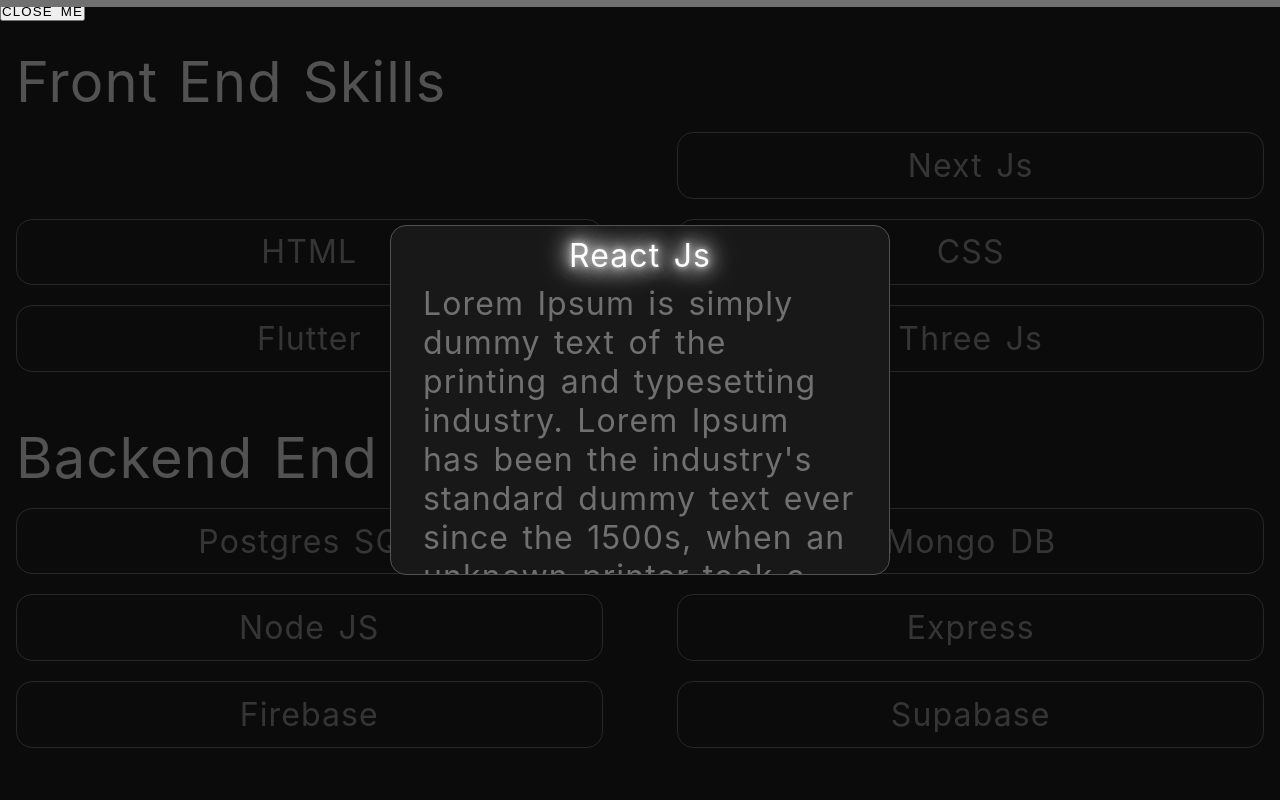
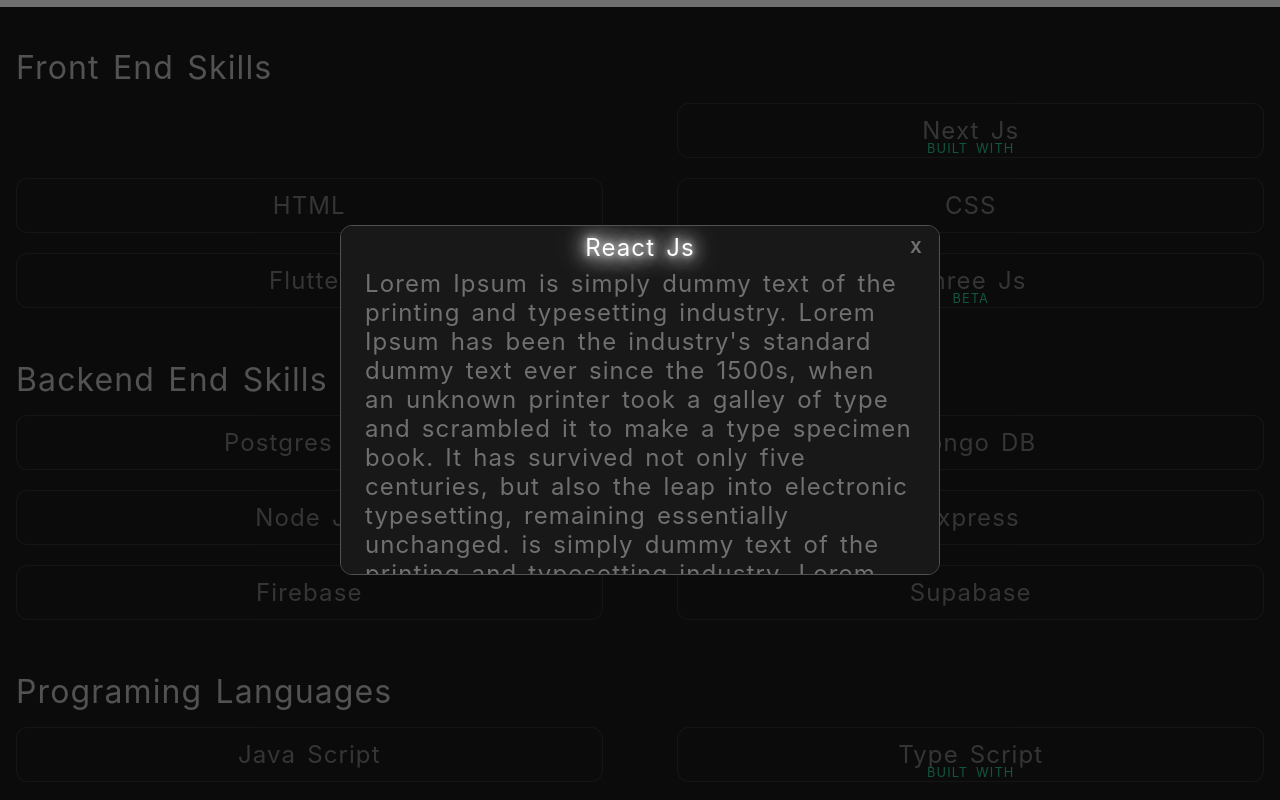
Before and after one commit to samsurya336/SURYA-Front-End-Developer, a Next.js app: page / in a window 1280 px wide. Both pictures are taken after a click on the element "React Js". Shown: the top 800 px of the page. Built offline with nearby package versions, Linux system fonts and the light colour scheme.

Commit message:
skill popUp

```diff
--- a/components/skills/skillInfoPopUp/skillInfoPopUp.module.css
+++ b/components/skills/skillInfoPopUp/skillInfoPopUp.module.css
@@ -11,7 +11,7 @@
 .skill_info_popUp_card {
   position: absolute;
   /* width: 90%; */
-  max-width: 500px;
+  max-width: 600px;
   border-radius: 8px;
   height: 350px;
   background-color: var(--black-700);
@@ -21,7 +21,7 @@
   border: 1px solid var(--grey-lite-200);
 
   font-size: var(--fs-400);
-  overflow: hidden;
+  overflow: scroll;
   /* top: 50%;
   left: 50%;
   transform: translate(-50%, -50%); */
@@ -35,6 +35,13 @@
   transition: color 0.5s linear, text-shadow 0.5s linear;
 }
 
-.skill_info_popUp_card > p{
+.skill_info_popUp_card > h4 {
+  position: absolute;
+  font-size: var(--fs-200);
+  top: 0.7em;
+  right: 1em;
+}
+
+.skill_info_popUp_card > p {
   padding: 0 1em;
 }
--- a/components/skills/skillInfoPopUp/skillInfoPopUp.tsx
+++ b/components/skills/skillInfoPopUp/skillInfoPopUp.tsx
@@ -1,4 +1,6 @@
 import React, { useEffect, useRef, ReactElement, RefObject, MutableRefObject } from 'react'
+import Image from 'next/image'
+import flutterPng from '../../../public/assets/skills/Flutter_logo.png'
 import styles from './skillInfoPopUp.module.css'
 
 export let skillPopUpRefGlob: RefObject<HTMLDivElement>;
@@ -31,6 +33,18 @@
             cardStyle.left = `${rect.left}px`;
             cardStyle.height = `${skillTileHeight}px`;
             cardStyle.width = `${skillTileWidth}px`;
+
+
+            //BELOW CODE IS FOR ANIMATION ITH SCALE
+            // const popUpCardFullWidth:number = 0.9 * document.body.offsetWidth;
+            // const scaleY:number = 1 - ((350 - skillTileHeight) / 350);
+            // const scaleX:number = 1 - ((popUpCardFullWidth - skillTileWidth) / popUpCardFullWidth);
+            // cardStyle.height = `350px`;
+            // cardStyle.width = `${popUpCardFullWidth}px`;
+            // cardStyle.transformOrigin = 'top left';
+            // cardStyle.transform = `scale(${scaleX},${scaleY})`;
+
+
             (skillPopUpRefGlob.current?.children[1].children[0] as HTMLDivElement).textContent = title;
 
             setTimeout(() => {
@@ -47,7 +61,11 @@
                 cardStyle.top = '50%';
                 cardStyle.left = '50%';
                 cardStyle.transform = 'translate(-50%, -50%)';
-            }, 100);
+                cardStyle.overflow = 'scroll'
+
+                //BELOW CODE IS FOR ANIMATION ITH SCALE
+                // cardStyle.transform = `scale(1)`;
+            }, 30);
 
 
 
@@ -72,6 +90,7 @@
             const skillTileHeight = (currentSkillRef.current as HTMLDivElement).offsetHeight;
             const skillTileWidth = (currentSkillRef.current as HTMLDivElement).offsetWidth;
 
+            cardStyle.overflow = 'hidden'
             cardStyle.transform = 'translate(0, 0)';
             cardStyle.top = `${rect.top}px`;
             cardStyle.right = `${rect.right}px`;
@@ -79,6 +98,15 @@
             cardStyle.left = `${rect.left}px`;
             cardStyle.height = `${skillTileHeight}px`;
             cardStyle.width = `${skillTileWidth}px`;
+
+            //BELOW CODE IS FOR ANIMATION ITH SCALE
+            // const popUpCardFullWidth:number = 0.9 * document.body.offsetWidth;
+            // const scaleY:number = 1 - ((350 - skillTileHeight) / 350);
+            // const scaleX:number = 1 - ((popUpCardFullWidth - skillTileWidth) / popUpCardFullWidth);
+            // cardStyle.height = `350px`;
+            // cardStyle.width = `${popUpCardFullWidth}px`;
+            // cardStyle.transform = `scale(${scaleX},${scaleY})`;
+
 
             // function SkillTitleComp() > Title Text Component
             // Dim and Scale Down The Title Text
@@ -90,7 +118,7 @@
                 (skillPopUpRefGlob.current as HTMLDivElement ).style.display = "none";
                 cardStyle.transition = 'none';
                 (currentSkillRef.current as HTMLDivElement).style.opacity = '1';
-            }, 320);
+            }, 250);
 
         }
 }
@@ -113,14 +141,17 @@
 
     return (
         <div ref={skillPopUpRef} className={styles.skill_info_popUp_wrapper}>
-            <button onClick={closeMe}> CLOSE ME </button>
+            {/* <button onClick={closeMe}> CLOSE ME </button> */}
+            <span />
             <div className={styles.skill_info_popUp_card}>
                 <h6>
                     React JS
                 </h6>
-                <p>
-                Lorem Ipsum is simply dummy text of the printing and typesetting industry. Lorem Ipsum has been the industry's standard dummy text ever since the 1500s, when an unknown printer took a galley of type and scrambled it to make a type specimen book. It has survived not only five centuries, but also the leap into electronic typesetting, remaining essentially unchanged.
-                </p>
+                <h4 onClick={closeMe}>X</h4>
+                    {/* <Image src={flutterPng} /> */}
+                    <p>
+                    Lorem Ipsum is simply dummy text of the printing and typesetting industry. Lorem Ipsum has been the industry's standard dummy text ever since the 1500s, when an unknown printer took a galley of type and scrambled it to make a type specimen book. It has survived not only five centuries, but also the leap into electronic typesetting, remaining essentially unchanged.  is simply dummy text of the printing and typesetting industry. Lorem Ipsum has been the industry's standard dummy text ever since the 1500s, when an unknown printer took a galley of type and scrambled it to make a type specimen book. It has survived not only five centuries, but also the leap into electronic typesetting, remaining essentially unchanged.
+                    </p>
             </div>
         </div>
     )
--- a/components/skills/skillTile/skillTile.module.css
+++ b/components/skills/skillTile/skillTile.module.css
@@ -3,18 +3,19 @@
   width: 100%;
   flex-basis: 47%;
   /* height: var(--height); */
-  padding: 0.4em 0;
+  padding: 0.5em 0;
   position: relative;
   background-color: var(--black-700);
   margin-bottom: 20px;
   border-radius: 0.5em;
-  border: 1px solid var(--grey-lite-200);
+  border: 0.5px solid #3d3d3d98;
   /* overflow: hidden; */
   transition: opacity 0.3s ease-in-out;
   position: relative;
   text-align: center;
   font-size: var(--fs-400);
 }
+
 /*
 .skill_tile_wrapper::after {
   position: absolute;
@@ -168,14 +169,15 @@
 
 .skill_tag {
   position: absolute;
-  top: 4px;
-  right: 10px;
+  bottom: 0;
+  left: 50%;
   width: fit-content;
-  color: var(--black-700);
-  padding: 0.3em 0.7em;
+  color: rgb(36, 180, 126);
+  padding: 0.1em 0.5em;
   border-radius: 0.2rem;
-  font-size: 0.5rem;
-  background: rgb(36, 180, 126);
+  font-size: var(--fs-100);
+  transform: translateX(-50%);
+  /* background: rgb(36, 180, 126);
   background: linear-gradient(
     131deg,
     rgba(36, 180, 126, 1) 0%,
@@ -185,7 +187,7 @@
     rgba(36, 180, 126, 1) 100%
   );
   background-size: 300% 100%;
-  animation: skill_tag_shine_anime 20s linear infinite forwards;
+  animation: skill_tag_shine_anime 20s linear infinite forwards; */
 }
 
 @-webkit-keyframes skill_tag_shine_anime {
--- a/components/skills/skillTile/skillTile.tsx
+++ b/components/skills/skillTile/skillTile.tsx
@@ -93,6 +93,13 @@
         <div ref={skillsTileRef} className={styles.skill_tile_wrapper} onClick={toggleCard}>
             {props.title}
 
+        {
+            props.tag &&
+            <div className={styles.skill_tag}>
+                {props.tag}
+            </div>
+        }
+
         </div>
     )
 
--- a/components/skills/skills.module.css
+++ b/components/skills/skills.module.css
@@ -1,6 +1,6 @@
 .skill_section_wrapper {
   margin-bottom: var(--bottom-gap);
-  position: relative;
+  /* position: relative; */
 }
 
 .skill_section_wrapper:hover .skill_info_wrapper {
--- a/pages/index.tsx
+++ b/pages/index.tsx
@@ -28,8 +28,8 @@
 
 
         <Skills title={'Front End Skills'}>
-            <SkillTile title={'React Js'} tag={'CURRENT'} />
-            <SkillTile title={'Next Js'} runningText={'Yes this project is built with NEXT JS'}/>
+            <SkillTile title={'React Js'} />
+            <SkillTile title={'Next Js'} tag={'BUILT WITH'} runningText={'Yes this project is built with NEXT JS'}/>
             <SkillTile title={'HTML'} />
             <SkillTile title={'CSS'} />
             <SkillTile title={'Flutter'} />
@@ -43,6 +43,19 @@
             <SkillTile title={'Express'} />
             <SkillTile title={'Firebase'} />
             <SkillTile title={'Supabase'} />
+        </Skills>
+
+        <Skills title={'Programing Languages'}>
+            <SkillTile title={'Java Script'} />
+            <SkillTile title={'Type Script'} tag={'BUILT WITH'} runningText={'Yes this project is built with Type Script'}/>
+            <SkillTile title={'Dart'} />
+            <SkillTile title={'Java'} />
+        </Skills>
+
+        <Skills title={'Tools I Use'}>
+            <SkillTile title={'VS Code'} />
+            <SkillTile title={'Figma'} />
+            <SkillTile title={'Adobe XD'} />
         </Skills>
         {/* <Header />
         <AboutMe />
@@ -61,7 +74,8 @@
             <SkillTile title={'VS Code'} />
             <SkillTile title={'Figma'} />
             <SkillTile title={'Adobe XD'} />
-        </Skills> */}
+        </Skills>
+        */}
 
         <Experiecne />
         <div style={{height:'300px',width:'150px'}} />
--- a/styles/globals.css
+++ b/styles/globals.css
@@ -26,9 +26,10 @@
   --fs-800: clamp(2rem, 15vw, 5rem);
   --fs-700: clamp(1.5rem, 13vw, 4rem);
   --fs-600: clamp(1rem, 7vw, 3rem);
-  --fs-500: clamp(1rem, 6vw, 3.5rem);
-  --fs-400: clamp(0.5rem, 4.5vw, 2rem);
+  --fs-500: clamp(1rem, 5vw, 2rem);
+  --fs-400: clamp(0.5rem, 4.5vw, 1.5rem);
   --fs-200: clamp(0.25rem, 3.5vw, 1rem);
+  --fs-100: clamp(0.5rem, 2vw, 0.8rem);
 
   --padding-s: 1rem;
 
```
